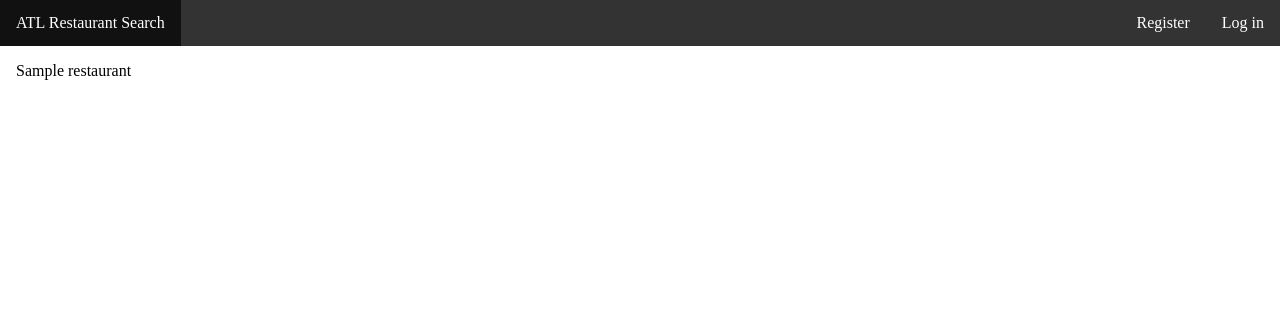
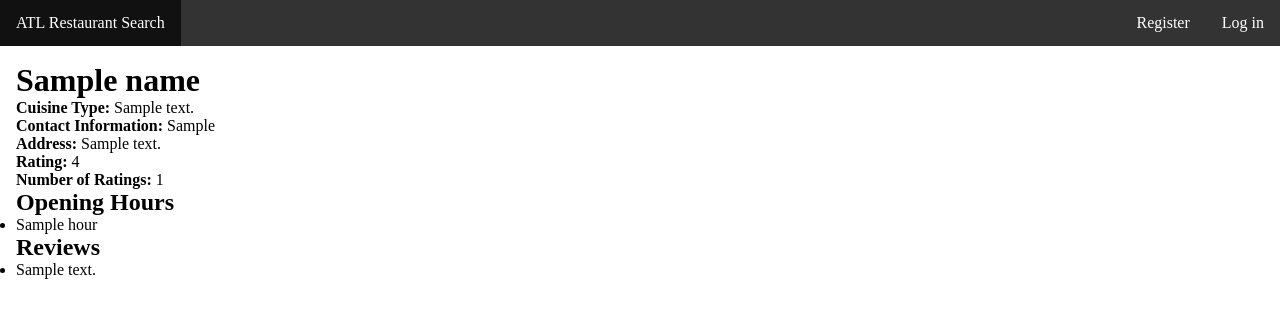
Before and after one commit to GeorgiaTechTeam18/AtlantaFoodFinder, a Django app: template templates/restaurants/detail.html in a window 1280 px wide. Shown: the top 318 px of the page. Run offline with Django 3.2, Linux system fonts and the light colour scheme; the template is opened without the code that fills it: most values are stand-ins (such as "Sample title", 1, 10 or a date in 2020).

Commit message:
first iteration of details page

```diff
--- a/templates/restaurants/detail.html
+++ b/templates/restaurants/detail.html
@@ -4,5 +4,22 @@
     <link rel="stylesheet" href="{% static 'restaurants/style.css' %}">
 {% endblock %}
 {% block body %}
-    {{ restaurant }}
+    <h1>{{ name }}</h1>
+    <p><strong>Cuisine Type:</strong> {{ cuisineType }}</p>
+    <p><strong>Contact Information:</strong> {{ contactInformation }}</p>
+    <p><strong>Address:</strong> {{ address }}</p>
+    <p><strong>Rating:</strong> {{ rating }}</p>
+    <p><strong>Number of Ratings:</strong> {{ numRatings }}</p>
+    <h2>Opening Hours</h2>
+    <ul>
+        {% for hour in openingHours %}
+            <li>{{ hour }}</li>
+        {% endfor %}
+    </ul>
+    <h2>Reviews</h2>
+    <ul>
+        {% for review in reviews %}
+            <li>{{ review }}</li>
+        {% endfor %}
+    </ul>
 {% endblock %}
```
